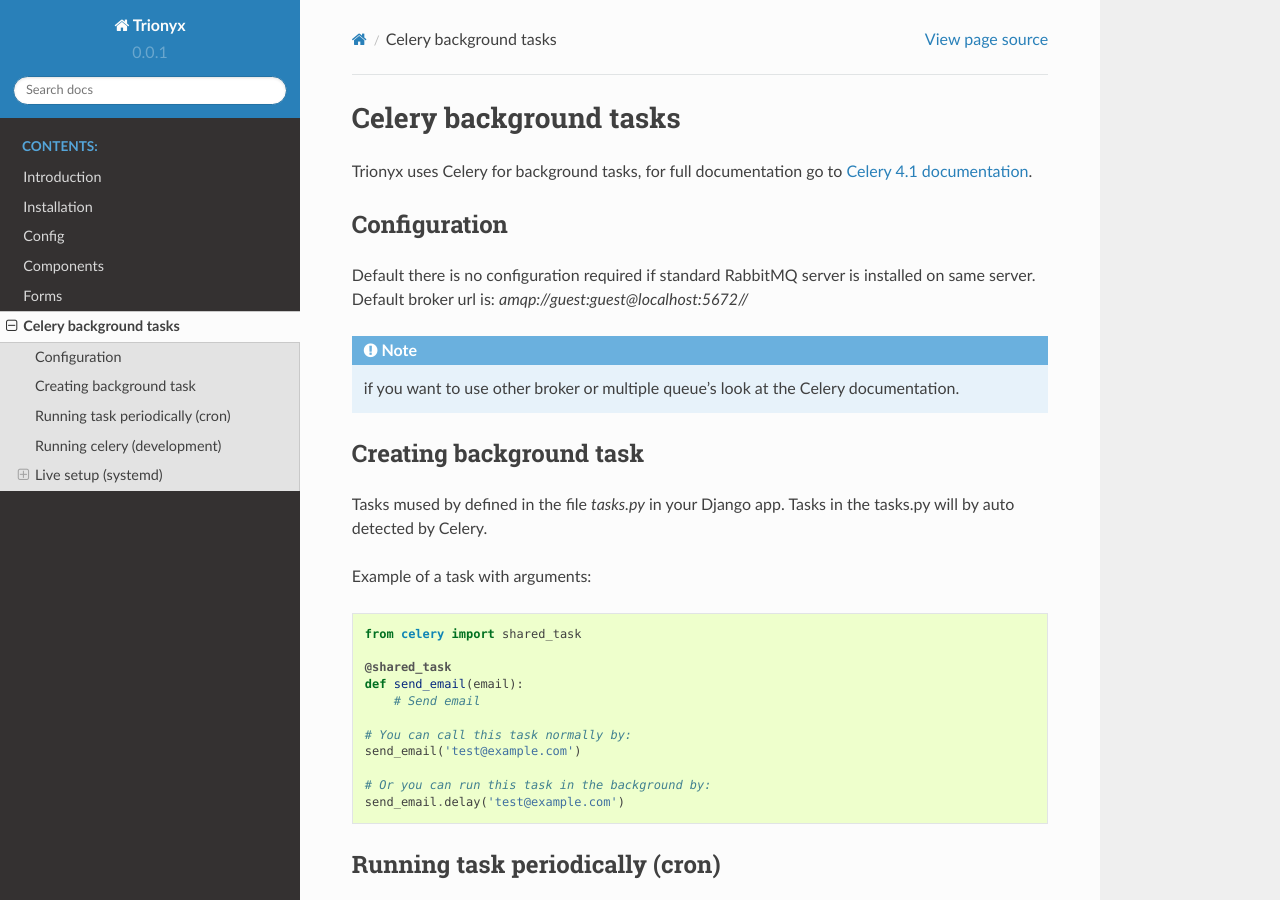
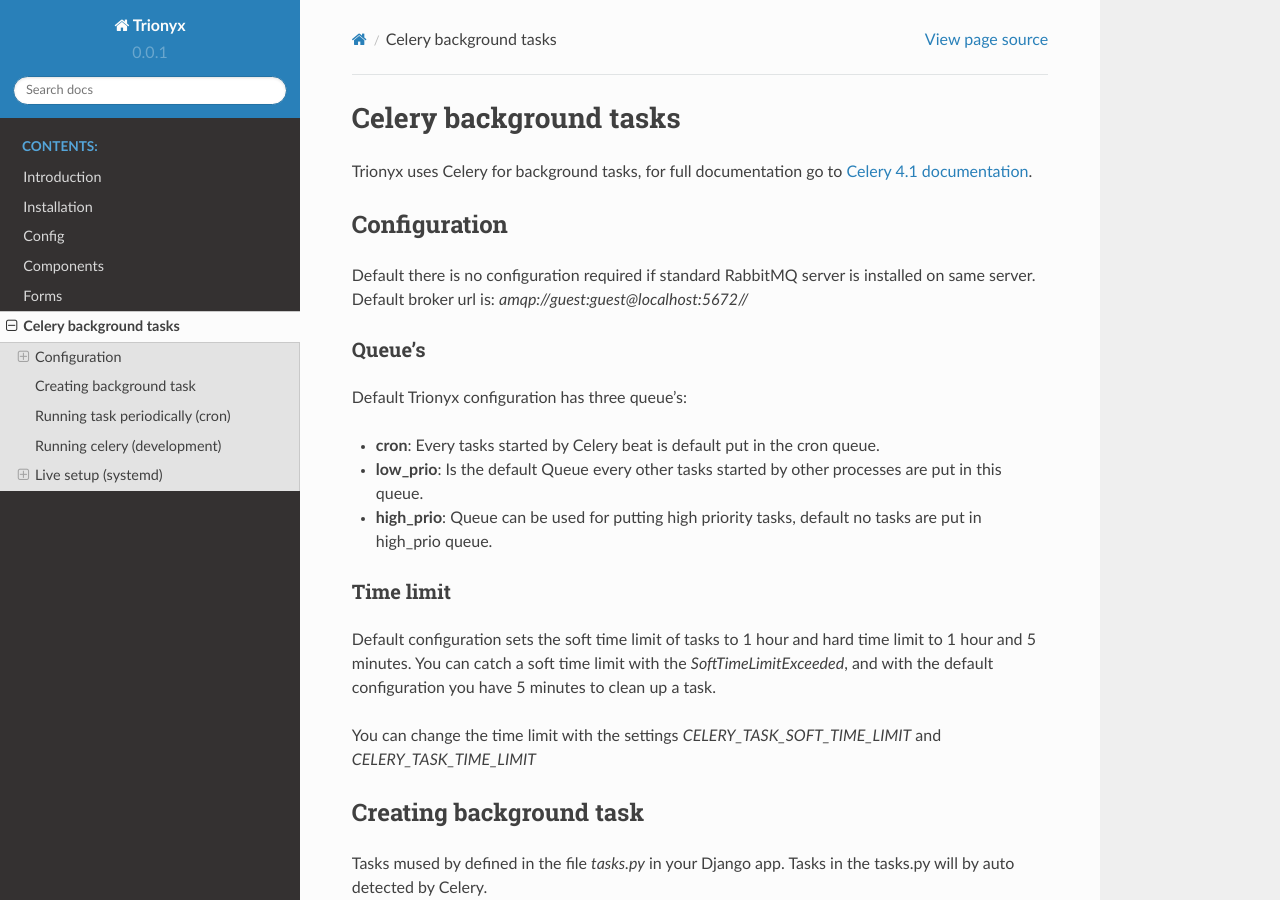
Before and after one commit to krukas/Trionyx, a Sphinx documentation site: the page built from docs/06-celery.rst, in a window 1280 px wide and 900 px high. Built offline with Sphinx 7.4.7 and the Read the Docs theme 2.0.0, drawn with Linux system fonts in a browser that asks for light colours; some of the changed text lies outside the part shown.

Commit message:
[FEATURE] Add default Celery queue's

```diff
--- a/docs/06-celery.rst
+++ b/docs/06-celery.rst
@@ -11,8 +11,23 @@
 Default there is no configuration required if standard RabbitMQ server is installed on same server.
 Default broker url is: `amqp://guest:guest@localhost:5672//`
 
-.. note::
-    if you want to use other broker or multiple queue's look at the Celery documentation.
+Queue's
+~~~~~~~
+
+Default Trionyx configuration has three queue's:
+
+- **cron**: Every tasks started by Celery beat is default put in the cron queue.
+- **low_prio**: Is the default Queue every other tasks started by other processes are put in this queue.
+- **high_prio**: Queue can be used for putting high priority tasks, default no tasks are put in high_prio queue.
+
+Time limit
+~~~~~~~~~~
+
+Default configuration sets the soft time limit of tasks to 1 hour and hard time limit to 1 hour and 5 minutes.
+You can catch a soft time limit with the `SoftTimeLimitExceeded`,
+and with the default configuration you have 5 minutes to clean up a task.
+
+You can change the time limit with the settings `CELERY_TASK_SOFT_TIME_LIMIT` and `CELERY_TASK_TIME_LIMIT`
 
 
 Creating background task
@@ -114,7 +129,7 @@
 
 .. code-block:: ini
 
-    CELERYD_NODES="worker1"
+    CELERYD_NODES="cron_worker low_prio_worker high_prio_worker"
 
     # Absolute or relative path to the 'celery' command:
     CELERY_BIN="/usr/local/bin/celery"
@@ -122,7 +137,10 @@
     CELERY_APP="celery_app"
 
     # Extra command-line arguments to the worker
-    CELERYD_OPTS="--concurrency=8"
+    CELERYD_OPTS="-Ofair \
+    -Q:cron_worker          cron        -c:cron_worker      4 \
+    -Q:low_prio_worker      low_prio    -c:low_prio_worker  8 \
+    -Q:high_prio_worker     high_prio   -c:high_prio_worker 4"
 
     # - %n will be replaced with the first part of the nodename.
     # - %I will be replaced with the current child process index
```
Also changed, not shown: 2 other files.
